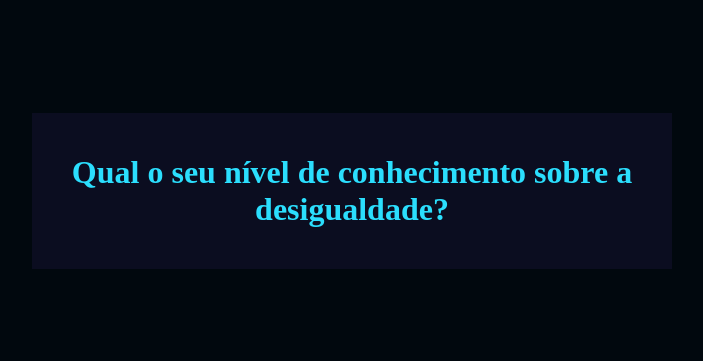
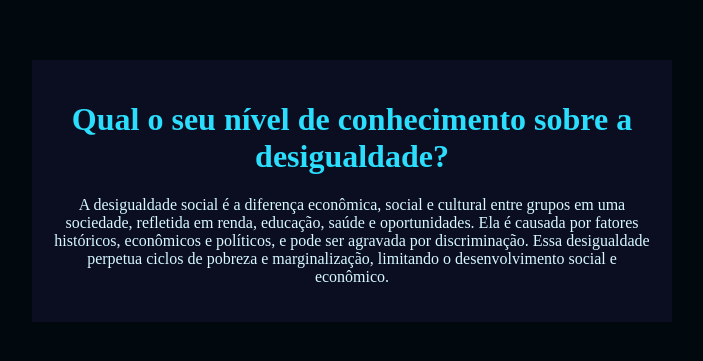
Before and after one commit to dyeiksonmauricio/MISSAO-IA, a plain HTML site: page index.html in a window 1280 px wide. Shown: the part 217-578 px from the top of the page, without its empty margins (288-991 px from the left). Drawn offline with Linux system fonts and the light colour scheme.

Commit message:
Update index.html

```diff
--- a/index.html
+++ b/index.html
@@ -9,12 +9,11 @@
 <body>
     <div class="caixa-principal">
         <h1>Qual o seu nível de conhecimento sobre a desigualdade?</h1>
-<div class="caixa-perguntas"></div>
+        <div class="caixa-perguntas">A desigualdade social é a diferença econômica, social e cultural entre grupos em uma sociedade, refletida em renda, educação, saúde e oportunidades. Ela é causada por fatores históricos, econômicos e políticos, e pode ser agravada por discriminação. Essa desigualdade perpetua ciclos de pobreza e marginalização, limitando o desenvolvimento social e econômico.</div>
         <div class="caixa-alternativas"></div>
         <div class="caixa-resultado">
         <p class="texto-resultado"></p>
         </div>
-</div>
         <script src="script.js"></script>
 </body>
 </html>
```
Lines whose indentation alone changed are shown as unchanged.
